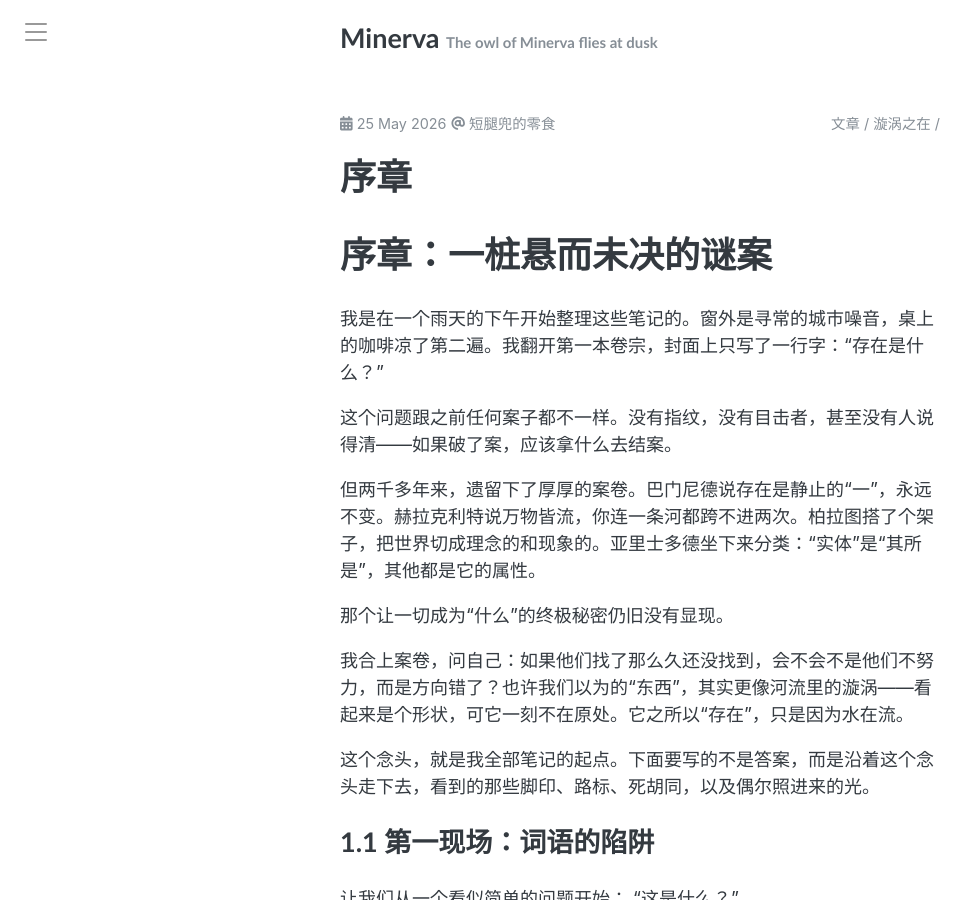
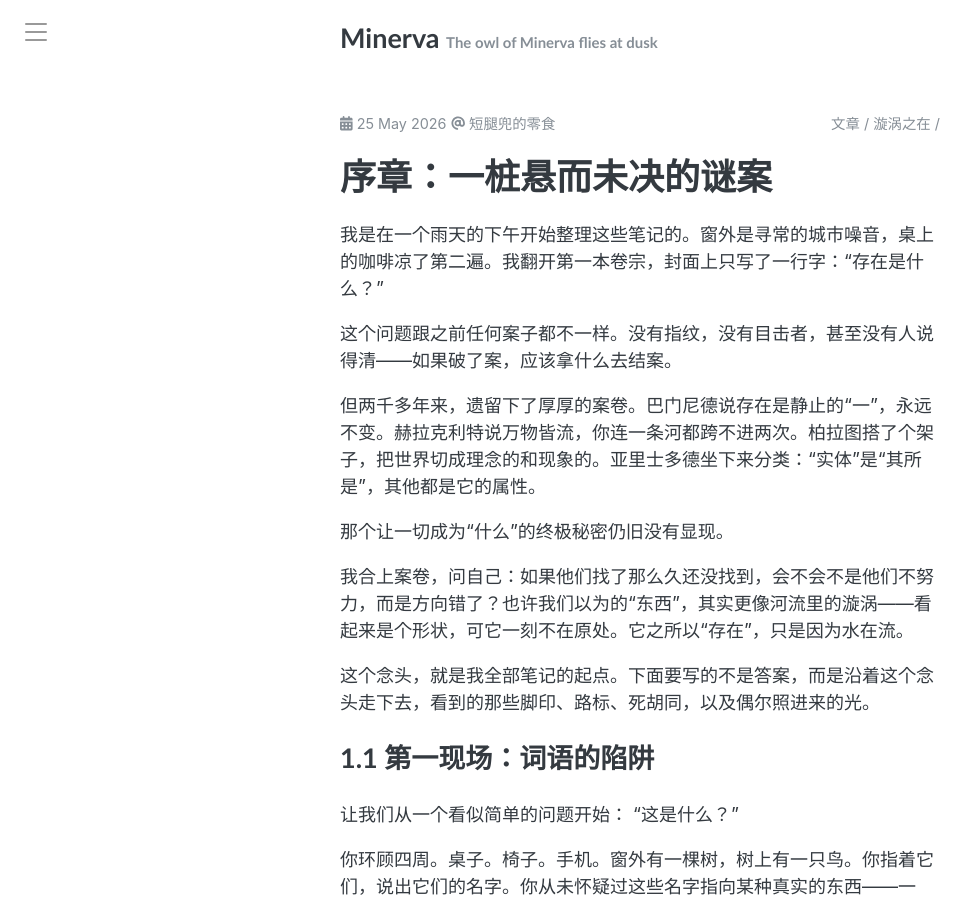
Before and after one commit to symphonyh/symphonyh.github.io, a Jekyll site: the page built from _posts/2026-05-25-序章.md, in a window 1280 px wide and 900 px high. Shown: the whole window, without its empty margins (0-977 px from the left). Built offline with Jekyll 4.4.1, drawn with Linux system fonts in a browser that asks for light colours; comment, search, counter and statistics services are not loaded.

Commit message:
title 格式的修改

```diff
--- a/_posts/2026-05-25-序章.md
+++ b/_posts/2026-05-25-序章.md
@@ -1,13 +1,12 @@
 ---
 layout: post
-title:  序章
+title:  序章：一桩悬而未决的谜案
 author: 短腿兜的零食
 categories: [文章,漩涡之在]
 tags: [哲学]
 published: true
 comments: true
 ---
-# 序章：一桩悬而未决的谜案
 
 我是在一个雨天的下午开始整理这些笔记的。窗外是寻常的城市噪音，桌上的咖啡凉了第二遍。我翻开第一本卷宗，封面上只写了一行字：“存在是什么？”
 
```
Also changed, not shown: _posts/2026-05-25-第一章.md (+1 -3 lines), about.md (+13 -1 lines), assets/bella-small.jpg (deleted).
